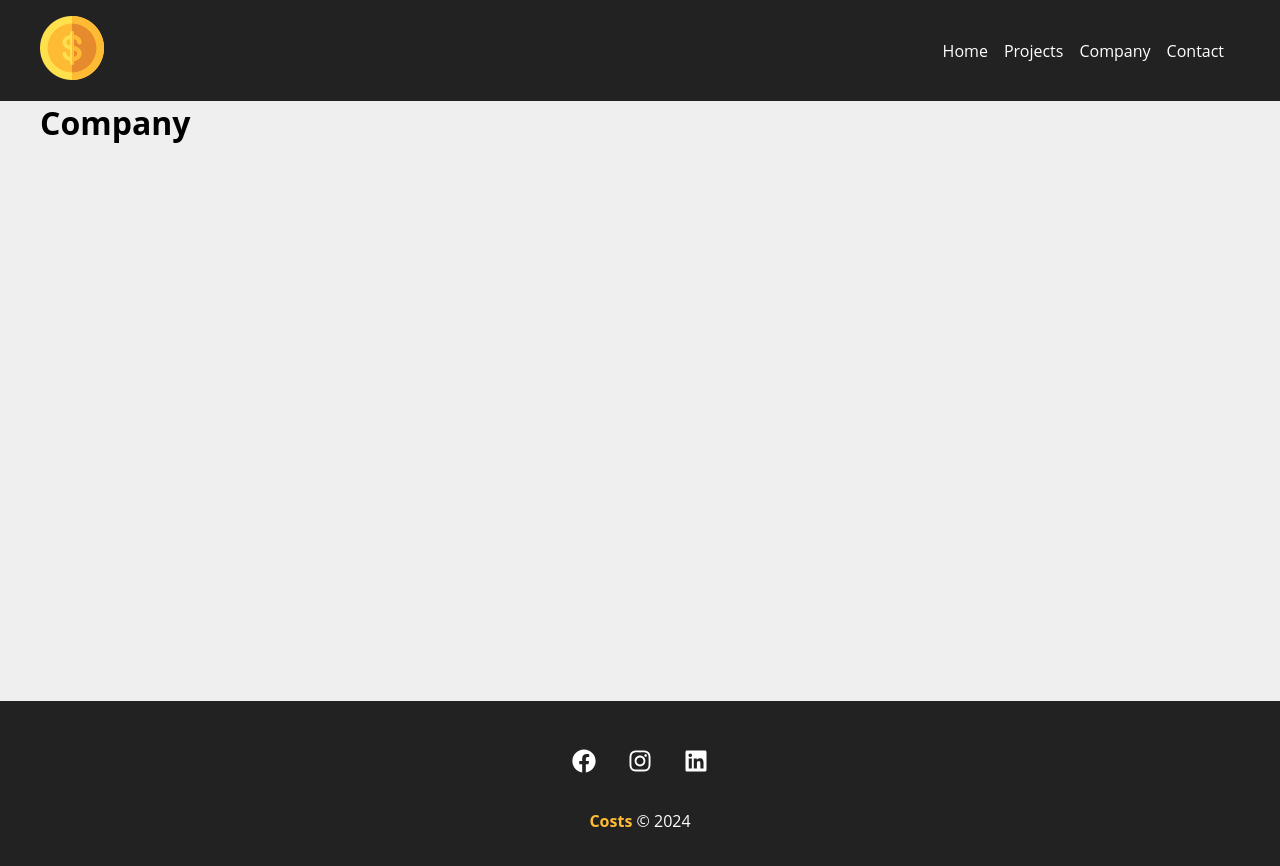
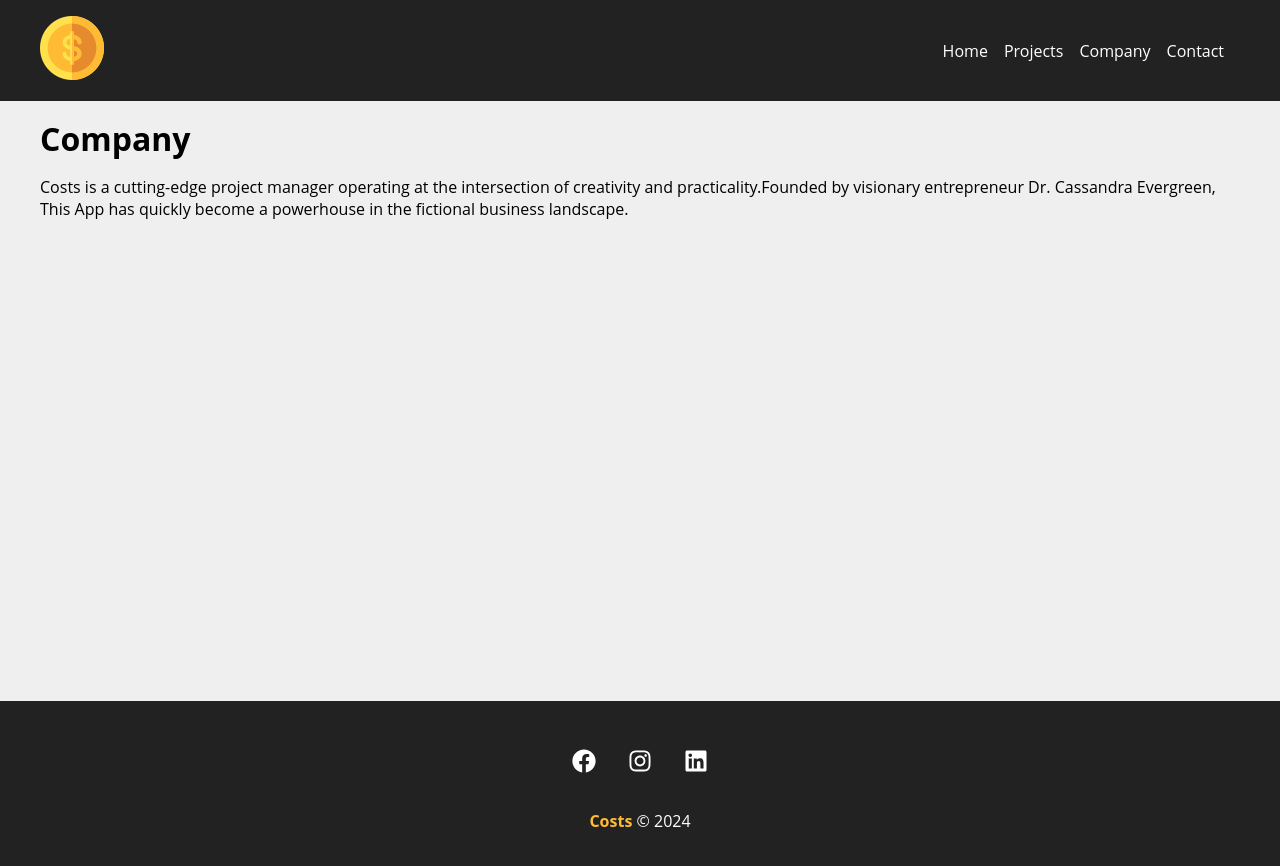
Before and after one commit to uzielmenezes/react-project, a React (Create React App) app: page /company in a window 1280 px wide. Shown: the top 866 px of the page. Built offline with nearby package versions, Linux system fonts and the light colour scheme; the HTML template or start-up script is replaced by a standard one.

Commit message:
chore: content for company and contact pages

```diff
--- a/src/components/layout/container/Container.module.css
+++ b/src/components/layout/container/Container.module.css
@@ -17,4 +17,6 @@
 .column {
   flex-direction: column;
   justify-content: flex-start;
+  gap: 1em;
+  margin: 1em 0;
 }
--- a/src/components/pages/company/Company.js
+++ b/src/components/pages/company/Company.js
@@ -1,5 +1,17 @@
+import Container from "../../layout/container/Container";
+
 function Company() {
-    return <h1>Company</h1>
-    }
+  return (
+    <Container customClass="column">
+      <h1>Company</h1>
+      <p>
+        Costs is a cutting-edge project manager operating at the intersection of
+        creativity and practicality.Founded by visionary entrepreneur Dr.
+        Cassandra Evergreen, This App has quickly become a powerhouse in the
+        fictional business landscape.
+      </p>
+    </Container>
+  );
+}
 
-    export default Company
+export default Company;
--- a/src/components/pages/contact/Contact.js
+++ b/src/components/pages/contact/Contact.js
@@ -1,5 +1,18 @@
+import Container from "../../layout/container/Container";
+
 function Contact() {
-    return <h1>Contact</h1>
-    }
+  return (
+    <Container customClass="column">
+      <h1>Contact</h1>
+      <h3>
+        E-mail:{" "}
+        <span style={{ fontWeight: "100" }}>cassandra_evergreen@costs.app</span>
+      </h3>
+      <h3>
+        Phone: <span style={{ fontWeight: "100" }}>+17696489153</span>
+      </h3>
+    </Container>
+  );
+}
 
-    export default Contact
+export default Contact;
```
Lines whose indentation alone changed are shown as unchanged.
